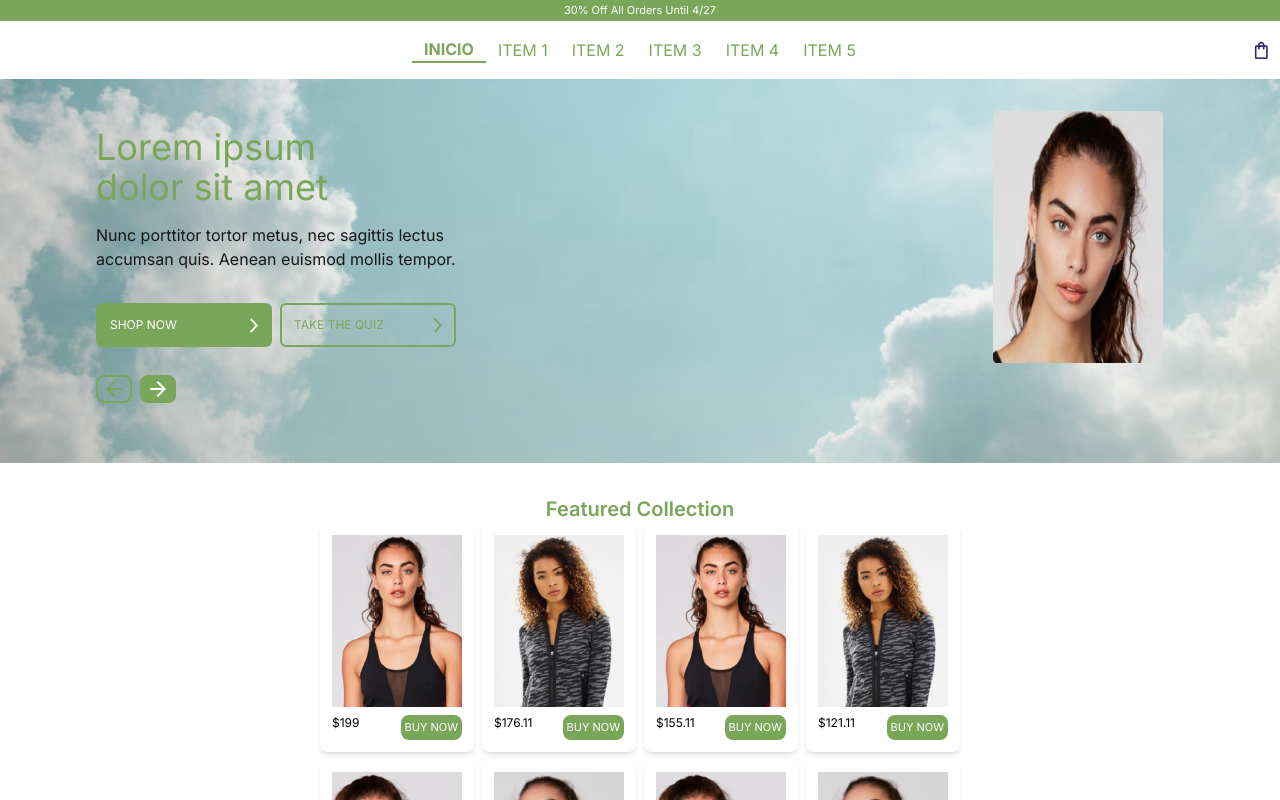
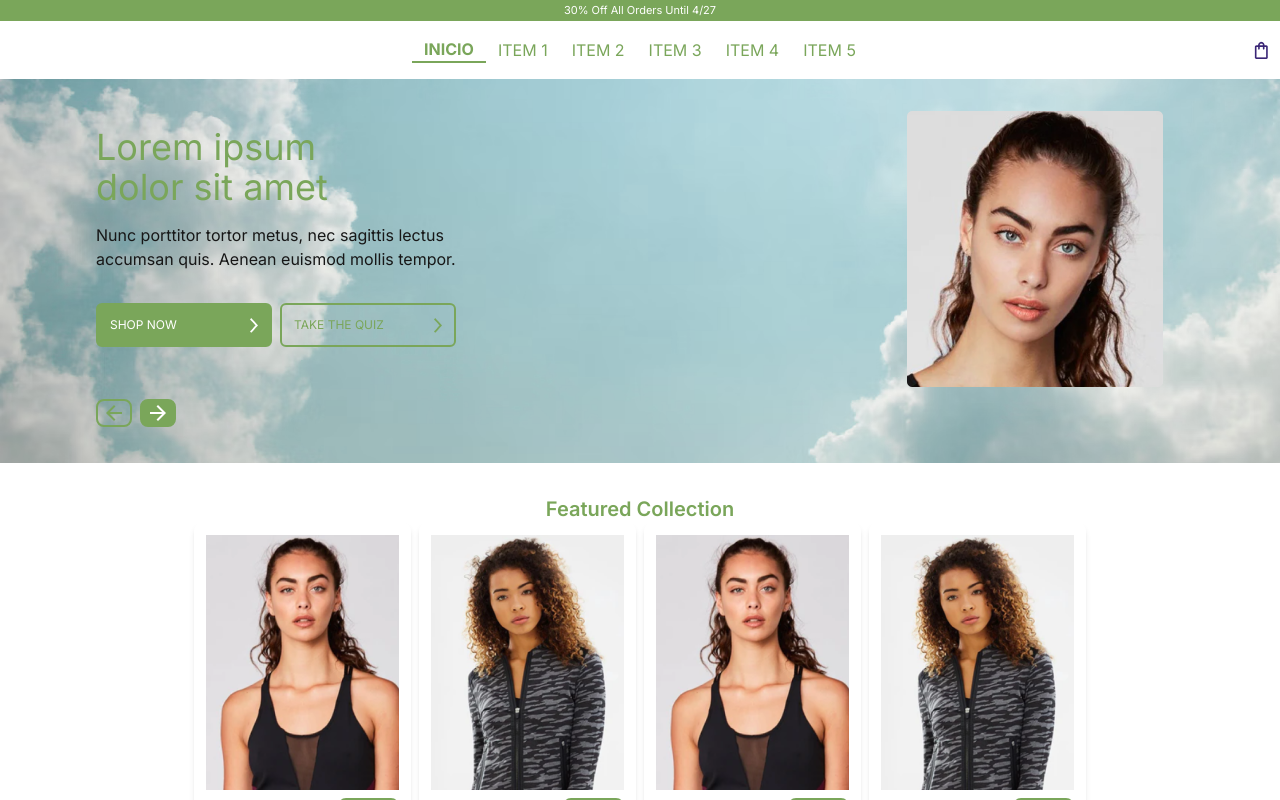
Before and after one commit to agupiriz/testdango, a Next.js app: page / in a window 1280 px wide. Shown: the top 800 px of the page. Built offline with nearby package versions, Linux system fonts and the light colour scheme.

Commit message:
fix aspect ratio && spacing

```diff
--- a/src/app/components/CardProduct.tsx
+++ b/src/app/components/CardProduct.tsx
@@ -30,13 +30,13 @@ const CardProduct: FC<CardProductProps> = ({
     return (
         <div
             key={item?.id}
-            className="shadow-md rounded-lg p-3 max-w-40 w-full"
+            className="shadow-md rounded-lg p-3 w-full"
         >
-            <Image src={item?.path || ''} alt='product' />
-            <div className="flex justify-between w-full mt-2">
+            <Image src={item?.path || ''} alt='product' className="w-full md:min-w-40" />
+            <div className="flex justify-between w-full mt-2 items-center flex-col md:flex-row">
                 <p className="text-xs text-black">${item?.price}</p>
                 <button
-                    className="uppercase text-xxs text-white bg-primary rounded-lg p-1"
+                    className="uppercase text-xxs text-white bg-primary rounded-lg p-1 min-w-3"
                     onClick={() => onAddItem(item)}
                 >
                     buy now
--- a/src/app/components/HeroContent.tsx
+++ b/src/app/components/HeroContent.tsx
@@ -43,7 +43,7 @@ const HeroContent: FC<HeroContentProps> = ({
                 </div>
             </div>
             <div className="flex justify-center">
-                <Image src={image} alt='hero-image' width={170} />
+                <Image src={image} alt='hero-image' className="max-w-64 md:max-w-64" />
             </div>
         </div>
     )
--- a/src/app/components/Products.tsx
+++ b/src/app/components/Products.tsx
@@ -18,8 +18,8 @@ const Products = () => {
     /* eslint-disable  @typescript-eslint/no-explicit-any */
     const swiperRef: any = useRef();
     return (
-        <div className="flex flex-col items-center justify-center my-8">
-            <p className="text-primary text-xl font-semibold">Featured Collection</p>
+        <div className="flex flex-col items-center justify-center my-8 m-6">
+            <p className="text-primary text-xl font-semibold text-center">Featured Collection</p>
             <div className="flex w-full flex-col">
                 <div className="w-full">
                     <Swiper
@@ -32,8 +32,8 @@ const Products = () => {
                         }}
                     >
                         <SwiperSlide className="flex items-center justify-center content-center self-center w-full">
-                            <div className="flex justify-center">
-                                <div className="grid grid-cols-2 md:grid-cols-4 gap-2 md:w-1/2">
+                            <div className="md:flex w-full md:justify-center">
+                                <div className="grid grid-cols-2 md:grid-cols-4 gap-2 md:w-auto sm:w-full md:m-0">
                                     {mockedFirst.map((item) => (
                                         <CardProduct
                                             key={item.id}
@@ -45,8 +45,8 @@ const Products = () => {
                             </div>
                         </SwiperSlide>
                         <SwiperSlide>
-                            <div className="flex justify-center">
-                                <div className="grid grid-cols-2 md:grid-cols-4 gap-2 md:w-1/2">
+                            <div className="md:flex w-full md:justify-center">
+                                <div className="grid grid-cols-2 md:grid-cols-4 gap-2 md:w-auto sm:w-full md:m-0">
                                     {mockedSecond.map((item) => (
                                         <CardProduct
                                             key={item.id}
```
